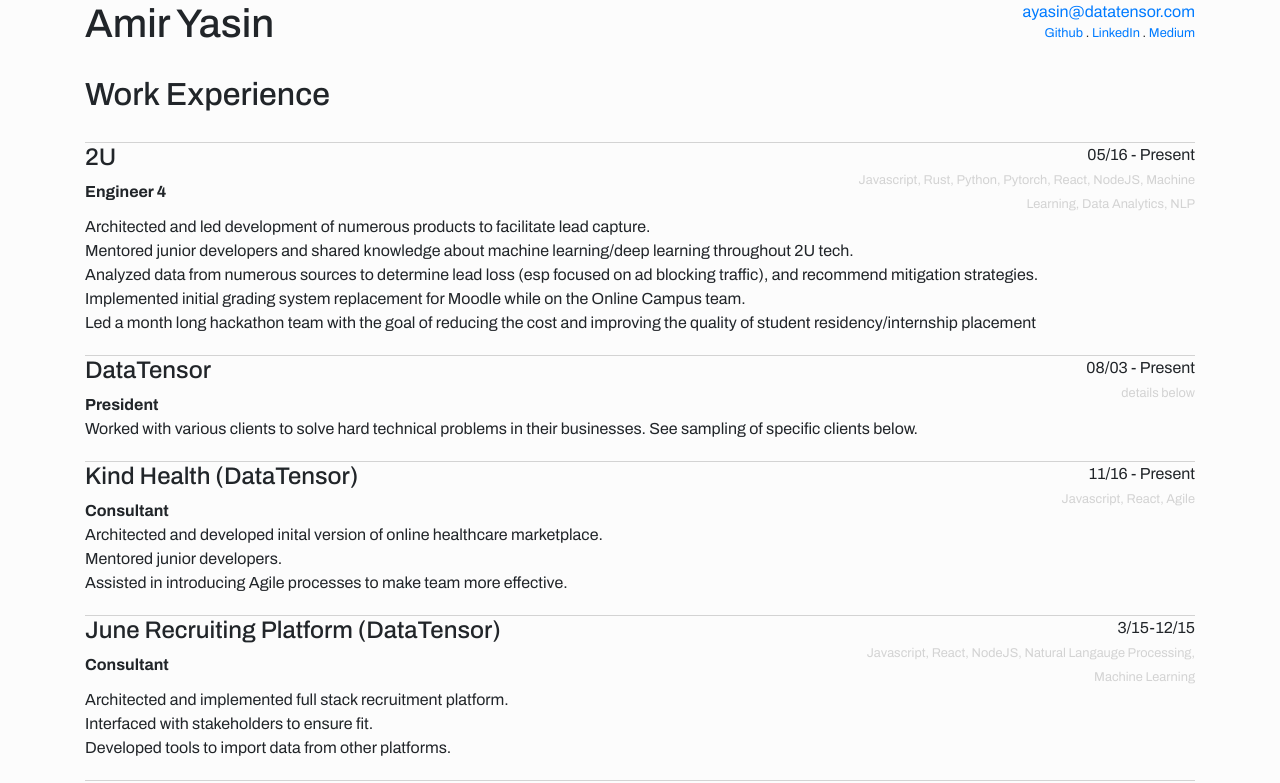
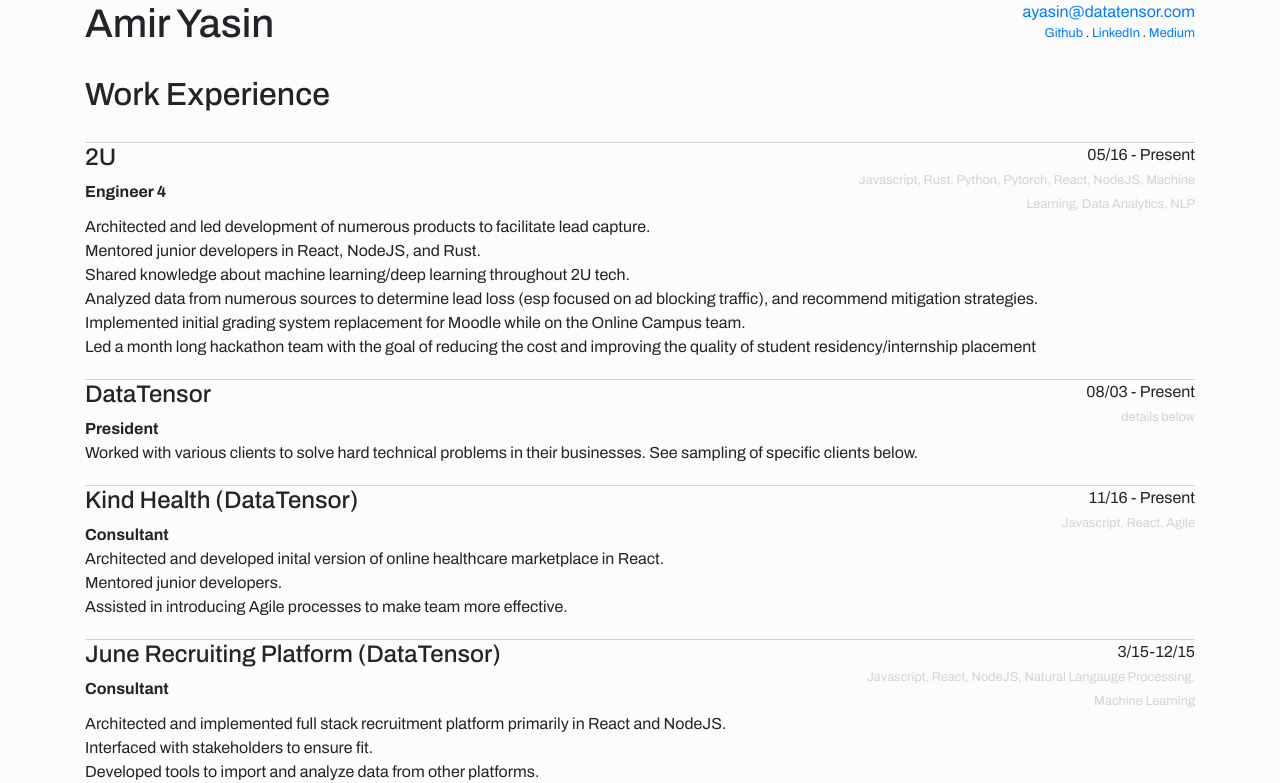
Before and after one commit to ayasin/react-resume, a React (Create React App) app: page / in a window 1280 px wide. Shown: the top 783 px of the page. Built offline with nearby package versions, Linux system fonts and the light colour scheme.

Commit message:
Update resumeDetails.js

```diff
--- a/src/resumeDetails.js
+++ b/src/resumeDetails.js
@@ -17,7 +17,8 @@
     role: "Engineer 4",
     projects: [
       "Architected and led development of numerous products to facilitate lead capture.",
-      "Mentored junior developers and shared knowledge about machine learning/deep learning throughout 2U tech.",
+      "Mentored junior developers in React, NodeJS, and Rust.",
+      "Shared knowledge about machine learning/deep learning throughout 2U tech.",
       "Analyzed data from numerous sources to determine lead loss (esp focused on ad blocking traffic), and recommend mitigation strategies.",
       "Implemented initial grading system replacement for Moodle while on the Online Campus team.",
       "Led a month long hackathon team with the goal of reducing the cost and improving the quality of student residency/internship placement"
@@ -48,7 +49,7 @@
     dateRange: "11/16 - Present",
     role: "Consultant",
     projects: [
-      "Architected and developed inital version of online healthcare marketplace.",
+      "Architected and developed inital version of online healthcare marketplace in React.",
       "Mentored junior developers.",
       "Assisted in introducing Agile processes to make team more effective."
     ],
@@ -59,9 +60,9 @@
     dateRange: "3/15-12/15",
     role: "Consultant",
     projects: [
-      "Architected and implemented full stack recruitment platform.",
+      "Architected and implemented full stack recruitment platform primarily in React and NodeJS.",
       "Interfaced with stakeholders to ensure fit.",
-      "Developed tools to import data from other platforms."
+      "Developed tools to import and analyze data from other platforms."
     ],
     skills: [
       "Javascript",
```
